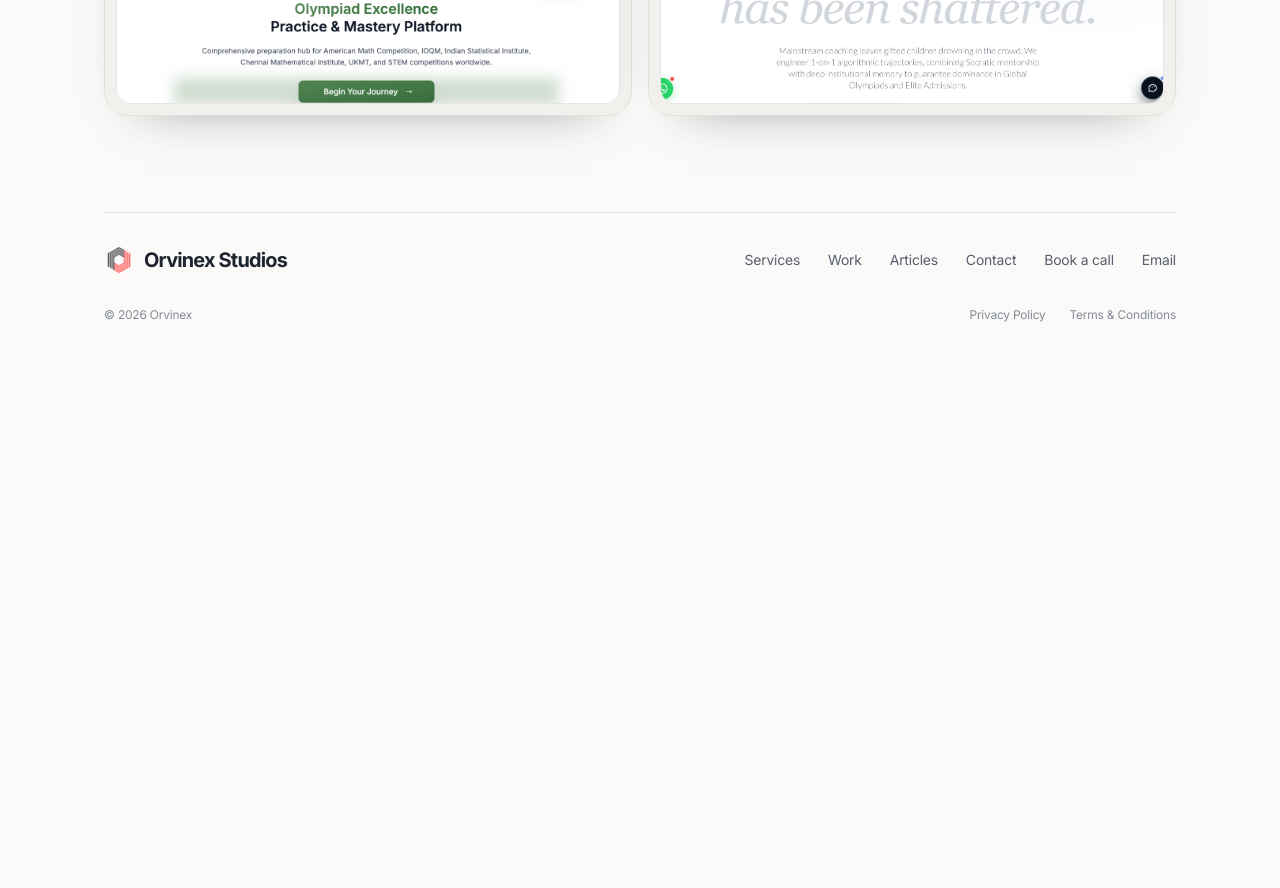
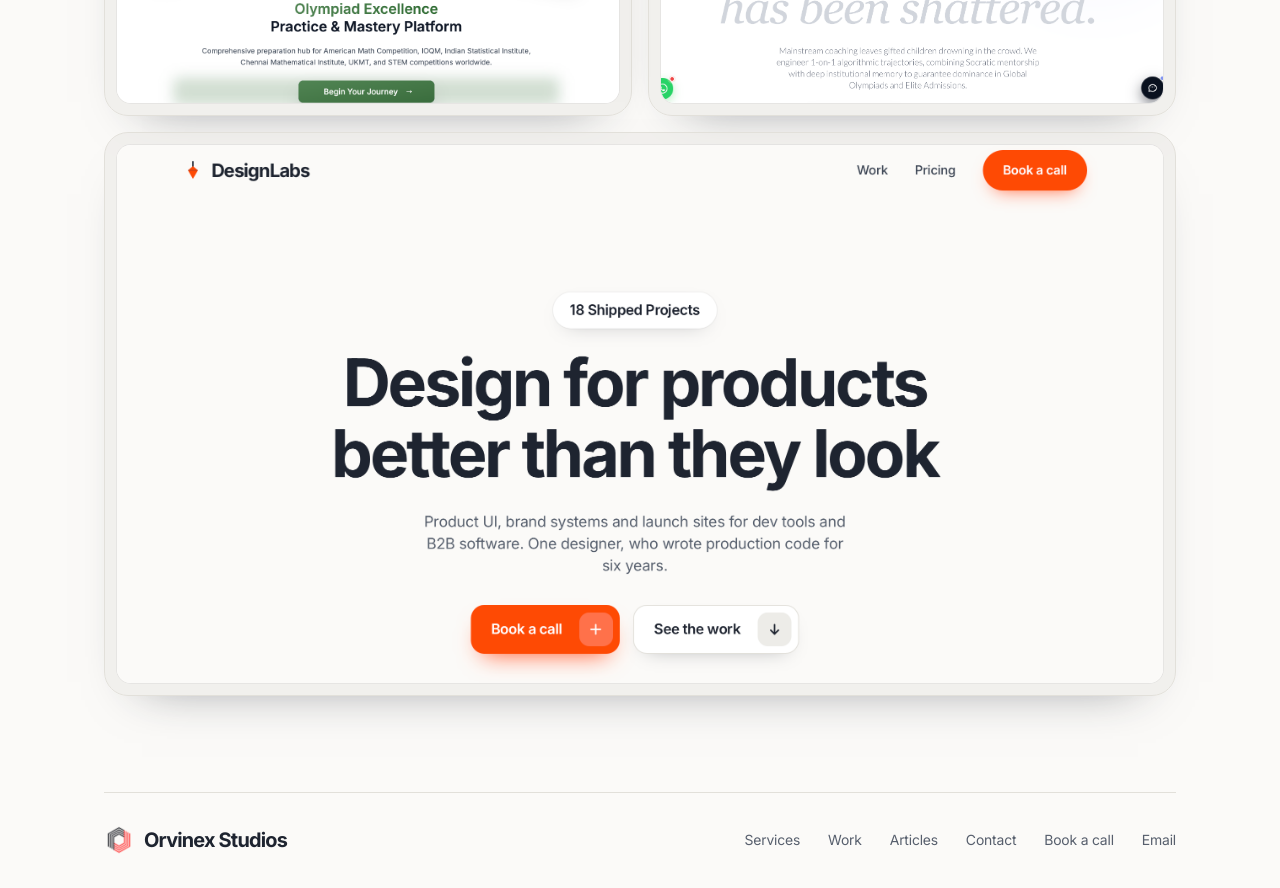
Before and after one commit to martiniscoding/orvinex-studios, a Next.js app: page /work in a window 1280 px wide. Shown: the part 1580-2468 px from the top of the page. Before the commit the page ends 1959 px from the top, so only its background shows below. Built offline with nearby package versions, Linux system fonts and the light colour scheme.

Commit message:
Add Build Labs to the work
Screenshot in public/work/buildlabs.png; listed on /work and in the first
row of the home page marquee.

Co-Authored-By: Claude Opus 5.5 <noreply@anthropic.com>

```diff
--- a/src/components/sections/Showcase.tsx
+++ b/src/components/sections/Showcase.tsx
@@ -3,7 +3,7 @@ import { workBySlug, type Work } from "@/content/works";
 import { PhoneGroup } from "@/components/ui/IPhone";
 
 const rows: Work[][] = [
-  ["jee-society", "calendia", "panini8", "maa-kamakhya"],
+  ["jee-society", "calendia", "panini8", "maa-kamakhya", "buildlabs"],
   ["dexter", "a-star-coaching", "syamabala", "jee-society-careers"],
 ].map((row) => row.map(workBySlug));
 
--- a/src/content/works.ts
+++ b/src/content/works.ts
@@ -27,6 +27,7 @@ export const works: Work[] = [
   site("maa-kamakhya", "Maa Kamakhya Hardware", "Architectural hardware storefront"),
   site("panini8", "Panini8", "Olympiad practice and mastery platform"),
   site("syamabala", "Syamabala", "Learning software for gifted students"),
+  site("buildlabs", "Build Labs", "Portfolio site for a product design studio"),
 ];
 
 export const workBySlug = (slug: string) => {
```
Also changed, not shown: public/work/buildlabs.png (added).
